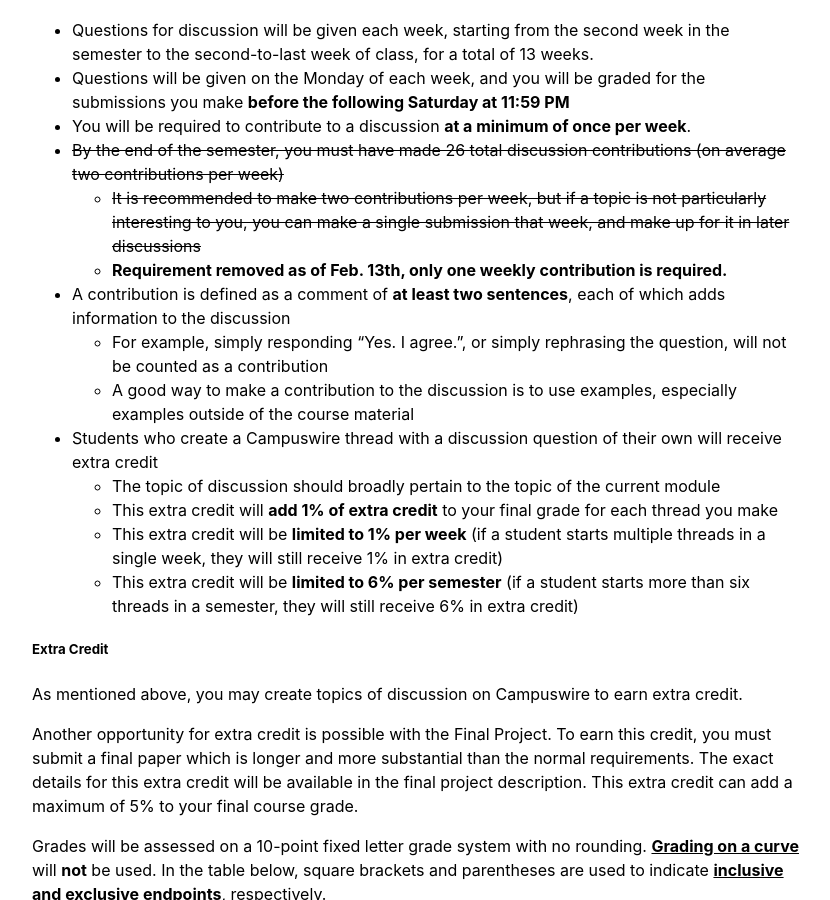
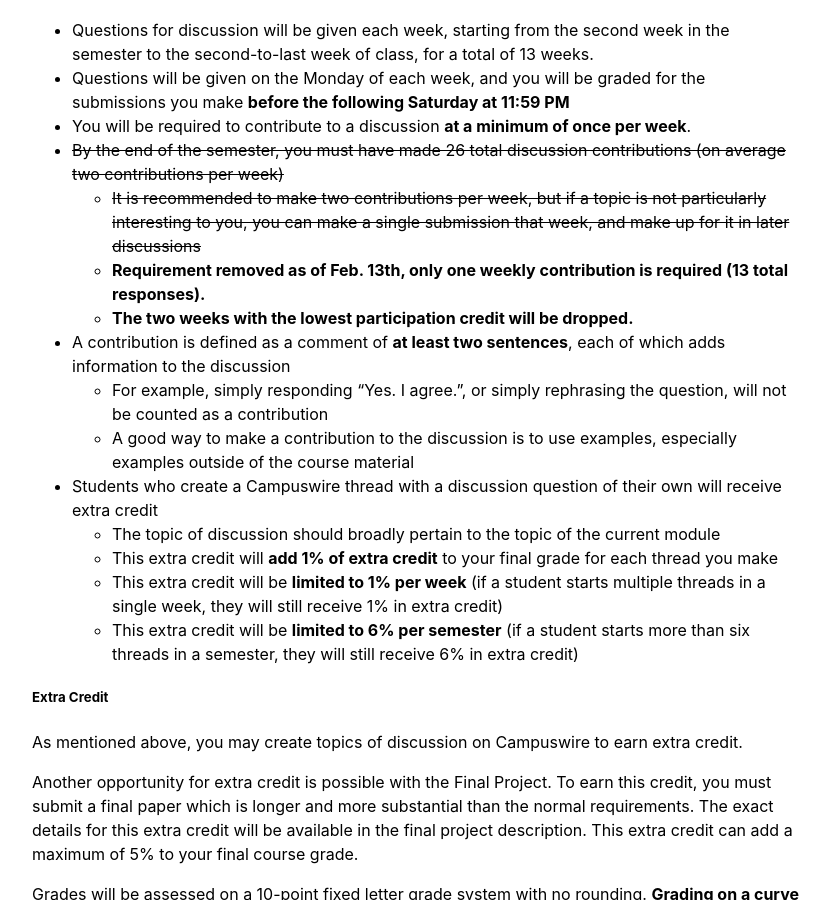
Before and after one commit to 2021-Spring-UIUC-LING270/2021-Spring-UIUC-LING270.github.io, a Jekyll site: the page built from index.md, in a window 1280 px wide and 900 px high, scrolled down 4292 px. Shown: the whole window, without its empty margins (224-1054 px from the left). Built offline with Jekyll 4.4.1, drawn with Linux system fonts in a browser that asks for light colours; our own code applies the rules of GitHub Pages for plain Markdown files.

Commit message:
Updated for Q3 and dropping discussion

```diff
--- a/_data/schedule.yaml
+++ b/_data/schedule.yaml
@@ -179,7 +179,8 @@
   title: "Decipherment"
   reading:
     -
-     title: "Quiz 3 (available soon)"
+     title: "Quiz 3"
+     url: "https://prairielearn.engr.illinois.edu"
 -
   module: "4"  # 1 week (Weeks 6-7)
   week: "6-7"
--- a/index.md
+++ b/index.md
@@ -145,7 +145,8 @@ Students will be assessed on the extent to which they have attained the learning
 * You will be required to contribute to a discussion **at a minimum of once per week**.
 * ~~By the end of the semester, you must have made 26 total discussion contributions (on average two contributions per week)~~
 	* ~~It is recommended to make two contributions per week, but if a topic is not particularly interesting to you, you can make a single submission that week, and make up for it in later discussions~~
-	* __Requirement removed as of Feb. 13th, only one weekly contribution is required.__
+	* __Requirement removed as of Feb. 13th, only one weekly contribution is required (13 total responses).__
+	* __The two weeks with the lowest participation credit will be dropped.__
 * A contribution is defined as a comment of **at least two sentences**, each of which adds information to the discussion
 	* For example, simply responding "Yes. I agree.", or simply rephrasing the question, will not be counted as a contribution
 	* A good way to make a contribution to the discussion is to use examples, especially examples outside of the course material
```
